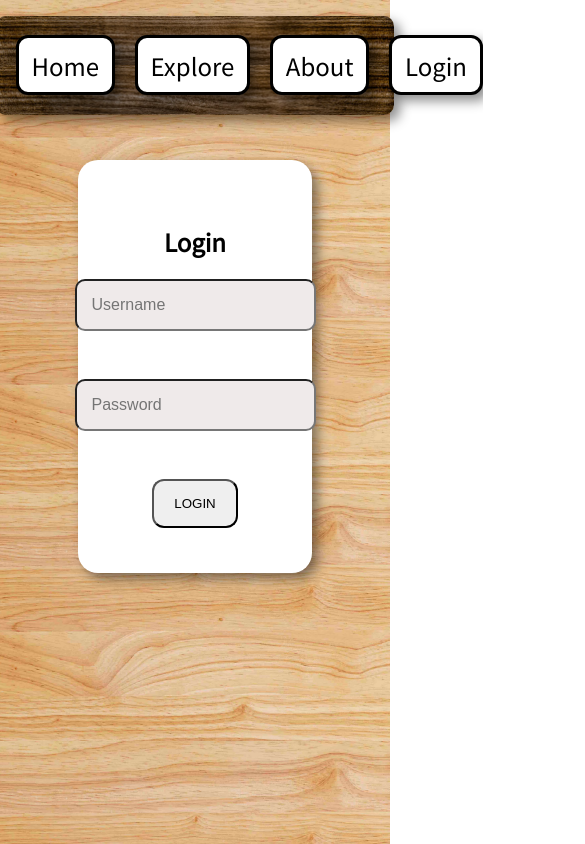
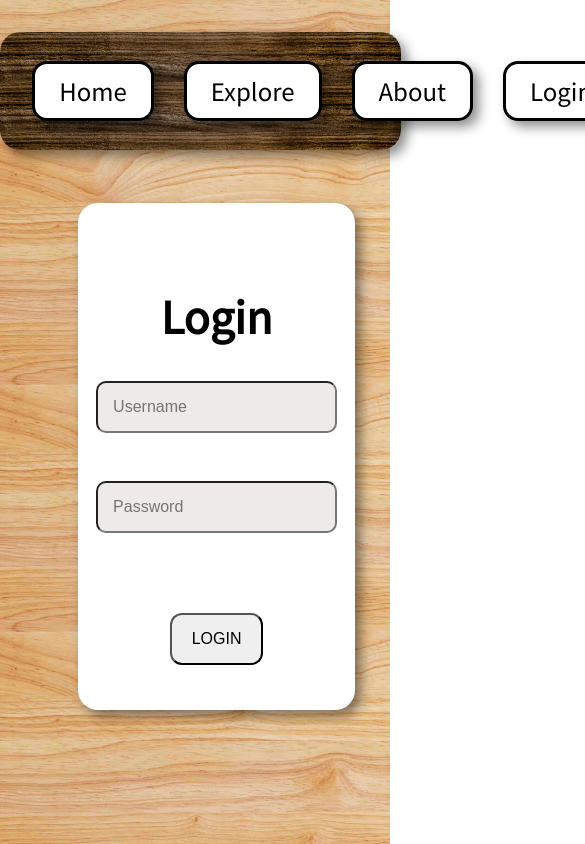
Before and after one commit to sjue32/dailychaan, a React app: page /login in a window 390 px wide. Shown: the top 844 px of the page, 585 px wide, since content can reach past the window. Built offline with nearby package versions, Linux system fonts and the light colour scheme.

Commit message:
updated styling for Login for mobile and desktop, started building ChaanLinkButton for Explore component

```diff
--- a/src/client/components/Explore.tsx
+++ b/src/client/components/Explore.tsx
@@ -18,8 +18,8 @@ const Explore = () => {
 
   return(
     <div className="exploreComponent">
+      <h1>Explore Chaans Page</h1>
       <div className="exploreInnerContainer">
-        <h1>Explore Chaans Page</h1>
 
         { isLoading ? <div className="testSpinner">
         <ThreeDots
--- a/src/client/components/Home.tsx
+++ b/src/client/components/Home.tsx
@@ -21,7 +21,7 @@ const Home =  ()  => {
   console.log('Home component rendered');
   return(
     <div className="homeComponent">
-      <h1>Home Page - Daily Chaan</h1>
+      {/* <h1>Home Page - Daily Chaan</h1> */}
         {
           isError ? <div className ='errorNetwork'> ERROR: NETWORK TROUBLE - add an error with network component here</div>
           : data.map((object: PublicChaanProp, idx: number) => {
--- a/src/client/components/NavBar.tsx
+++ b/src/client/components/NavBar.tsx
@@ -70,6 +70,7 @@ const NavBar = (props: { loggedInUser:LoggedInUserProp, setLoggedInUser:React.Di
 
   return(
     <div className ="navBar">
+      <div className="navBarInnerContainer">
         {
           loggedInUser.loggedIn ? <Link className="navBarLink" to="/user" onClick={ handleLoggedInUser }>Home</Link>
           : <Link className="navBarLink" to="/">Home </Link>
@@ -79,6 +80,7 @@ const NavBar = (props: { loggedInUser:LoggedInUserProp, setLoggedInUser:React.Di
         { !loggedInUser.loggedIn ? <Link className="navBarLink" to="/login">Login </Link>
         : <Link className="navBarLink" to="/" onClick={handleLogout} >Logout</Link> }
       </div>
+    </div>
   )
 };
 
--- a/src/client/components/Posts.tsx
+++ b/src/client/components/Posts.tsx
@@ -26,8 +26,8 @@ const Posts =  (props: {
 
   return(
     <div className="postsComponent">
-      <h1>User Posts</h1>
-        <div>
+      {/* <h1>User Posts</h1> */}
+        {/* <div> */}
           {
             user_posts[user_id]?.map((object: ImagePostProp, idx: number) => {
             const { username, user_id, timestamp, url, caption, likes } = object;
@@ -35,7 +35,7 @@ const Posts =  (props: {
               caption={caption} likes={likes} timestamp={timestamp} home={false} style={{opacity: 1}} />);
           })
           }
-        </div>
+        {/* </div>  */}
     </div>
   )
 };
--- a/src/client/helperData/loginFormPropData.ts
+++ b/src/client/helperData/loginFormPropData.ts
@@ -13,7 +13,7 @@ export const loginInputPasswordPropData = {
   type: "password",
   placeholder: 'Password',
   pattern: `^(?=.*[0-9])(?=.*[a-zA-Z])(?=.*[!@#$])[a-zA-Z0-9!@#$]{6,20}$`,
-  errorMessage: `Required: at least 6 characters,, contains at least one letter, one number, and one special character`,
+  errorMessage: `Required: at least 6 characters, contains at least one letter, one number, and one special character`,
   required: true,
   htmlFor: 'password',
 };
--- a/src/client/style/style.css
+++ b/src/client/style/style.css
@@ -10,8 +10,8 @@ body {
   color: black;
   margin: 0;
   padding: 0;
-  height: 100vh + 8px;
-  width: 100vw + 8px;
+  height: 100vh;
+  width: 100vw;
 }
 
 /* * {
@@ -65,53 +65,55 @@ body {
 
 .navBar {
   display: flex;
-  width: 92%;
-  margin-top: 1rem;
+  width: 88%;
+  margin: 2rem auto 0.5rem auto;
   /* position: relative; */
   background-image: url("../images/brown-wooden-textured-flooring-background-800-v2.jpg");
   background-size: contain;
-  padding: 1.2rem;
-  border-radius: 10px;
+  padding: 1.8rem;
+  border-radius: 20px;
   border-color: black;
-  gap: 20px;
   box-shadow: 6px 6px 12px hsl(0deg 0% 0% / 0.44);
+}
+
+.navBarInnerContainer {
+  margin: auto;
+  width: 98%;
+  display: flex;
+  flex-direction: row;
+  justify-content: space-between;
 }
 
 .navBarLink {
   background-color: white;
-  padding: 0.6rem 0.8rem;
-  border-radius: 12px;
+  padding: 0.6rem 1.5rem;
+  border-radius: 25px;
   box-shadow: 6px 6px 12px hsl(0deg 0% 0% / 0.44);
 
-}
-
-.navBar > a {
   text-decoration: none;
   border-style: solid;
   color: black;
-  font-size: 1.5rem;
-  /* padding: 0.25rem; */
-
+  font-size: 3rem;
 }
 
+
 .homeComponent {
-  /* display: block; */
-  /* overflow-y: scroll; */
   min-height: 100vh;
   width: 92%;
   margin: 0 auto;
   /* min-height: 750px; */
+  display: flex;
+  flex-direction: column;
+  align-items: center;
 
 }
 
 .exploreComponent {
   min-width: 95%;
   width: 95%;
-  /* height: 100%; */
   min-height: 100vh;
-  margin: 0 auto;
-  /* min-width: 100vw; */
-  /* padding: 10px; */
+  margin: 2rem auto;
+  font-size: 2rem;
 }
 
 .exploreInnerContainer {
@@ -137,66 +139,52 @@ body {
 .aboutComponent {
   min-height: 100vh;
   width: 85%;
-  margin: auto;
-
+  margin: 3rem auto;
+  font-size: 2rem;
 }
 
 .aboutComponentInnerContainer {
   /* width: 85%; */
   margin: 40px auto;
-  padding: 1.5rem;
+  padding: 3rem;
   background-color: white;
-  border-radius: 15px;
+  border-radius: 20px;
   box-shadow: 6px 6px 12px hsl(0deg 0% 0% / 0.44);
 }
 
 .postsComponent {
-  /* height: 100%; */
   min-height: 100vh;
   width: 92%;
-  margin: 0 auto;
+  margin: 10rem auto;
 }
 
 .imageContainer {
-  /* background-color: #404040; */
-  /* background-color: black; */
   background-color: white;
   border-radius: 15px;
-  width: 94%;
+  /* width: 94%; */
   box-shadow: 6px 6px 12px hsl(0deg 0% 0% / 0.44);
-  /* padding-bottom: 5px; */
   margin: 2rem auto;
-  padding: 20px;
+  padding: 2.2rem;
+  font-size: 2rem;
 }
 
 .imageFrame {
   border-width: 2px;
-  /* display: block; */
-  /* padding-top: 3%; */
 }
 
 .imageFrame > img {
   width: 100%;
   border-radius: 7px;
-  /* margin-left: 3%; */
-  /* box-shadow: 2px 2px #202020; */
 }
 
 .postImg {
-  /* max-height: 100%; */
   width: 100%;
   border-radius: 15px;
-  /* margin-left: 3%; */
-  /* aspect-ratio: 3/2; */
 }
 
 .lazyLoadImg {
   height: 100%
 }
-
-/* .spinnerContainer {
-  width: 50%;
-} */
 
 .imagePostTextGroup {
   display: flex;
@@ -221,16 +209,145 @@ body {
 }
 
 .likesIcon {
+  height: 2.4rem;
+}
+
+.loginComponent {
+  margin: 4rem auto;
+  min-height: 100vh;
+  /* width: 60%; */
+}
+
+
+.loginForm {
+  display: flex;
+  flex-direction: column;
+  align-items: center;
+  width: 80%;
+  margin: 0 auto;
+  padding: 45px;
+  background-color: white;
+  border-radius: 25px;
+  box-shadow: 6px 6px 12px hsl(0deg 0% 0% / 0.44);
+  font-size: 3rem;
+}
+
+.loginInputGroup {
+  display: flex;
+  flex-direction: column;
+  align-items: center;
+}
+
+.loginInputGroup > input {
+  padding: 2.5rem;
+  border-radius: 25px;
+  font-size: 3rem;
+  background-color: rgb(239, 234, 234);
+}
+
+.loginInputGroup > input:invalid[data-focused="true"] {
+  border: 1px solid red;
+}
+
+.loginInputGroup > input:invalid[data-focused="true"] ~ div .loginInputErrorMessage {
+  display: block;
+}
+
+.loginInputErrorContainer {
+  height: 9rem;
+  margin: 1rem auto;
+}
+
+.loginInputErrorMessage {
+  font-size: 2.5rem;
+  padding: 3px;
+  color: red;
+  display: none;
+}
+
+.submitButton {
+  margin-top: 2rem;
+  padding: 2rem 4rem;
+  border-radius: 25px;
+  font-size: 3rem;
+}
+
+.errorComponent {
+  background-color: white;
+  width: 75%;
+  border-radius: 20px;
+  padding: 25px 40px 40px 40px;
+}
+
+@media screen and (min-device-width: 768px) {
+
+  .navBarInnerContainer {
+    margin: auto;
+    /* width: 98%; */
+    /* display: flex; */
+    /* flex-direction: row; */
+    justify-content: flex-start;
+    gap: 30px;
+  }
+
+  .navBarLink {
+    font-size: 1.5rem;
+    border-radius: 15px;
+  }
+
+  .homeComponent {
+    display: flex;
+    flex-direction: row;
+    flex-wrap: wrap;
+    width: 95%;
+    margin: 0 auto;
+  }
+
+  .postsComponent {
+    display: flex;
+    flex-direction: row;
+    flex-wrap: wrap;
+    width: 95%;
+    margin: 0 auto;
+
+  }
+
+  .imageContainer {
+    width: 42%;
+    margin: 1.2rem auto;
+    font-size: 1rem;
+    padding: 16px;
+
+    /* border-radius: 15px; */
+  }
+
+  .imageFrame {
+    border-radius: 15px;
+  }
+
+  .likesIcon {
     height: 1.3rem;
+  }
+
+  .aboutComponent {
+    min-height: 100vh;
+    width: 85%;
+    margin: auto;
+  }
+
+  .aboutComponentInnerContainer {
+    /* width: 85%; */
+    margin: 40px auto;
+    padding: 1.5rem;
+    background-color: white;
+    border-radius: 15px;
+    box-shadow: 6px 6px 12px hsl(0deg 0% 0% / 0.44);
   }
 
   .loginComponent {
     margin: 45px auto;
-  /* width: 100%; */
-  /* height: 100%; */
     min-height: 100vh;
     width: 60%;
-  /* padding: 45px; */
   }
 
 
@@ -242,8 +359,7 @@ body {
     background-color: white;
     border-radius: 20px;
     box-shadow: 6px 6px 12px hsl(0deg 0% 0% / 0.44);
-
-
+    font-size: 1.8rem;
   }
 
   .loginInputGroup {
@@ -251,12 +367,6 @@ body {
     flex-direction: column;
     align-items: center;
   }
-
-/* .loginInputGroupTopRow > label {
-  display: inline-block;
-  width: 120px;
-  font-size: 1.2rem;
-} */
 
   .loginInputGroup > input {
     padding: 15px;
@@ -288,12 +398,7 @@ body {
   .submitButton {
     padding: 15px 20px;
     border-radius: 12px;
-  /* font-family: 'Noto Sans JP', sans-serif; */
+    font-size: 1rem;
   }
 
-.errorComponent {
-  background-color: white;
-  width: 75%;
-  border-radius: 20px;
-  padding: 25px 40px 40px 40px;
 }
```
Also changed, not shown: src/client/components/ChaanLinkButton.tsx (added, +21 -0 lines). Lines whose indentation alone changed are shown as unchanged.
